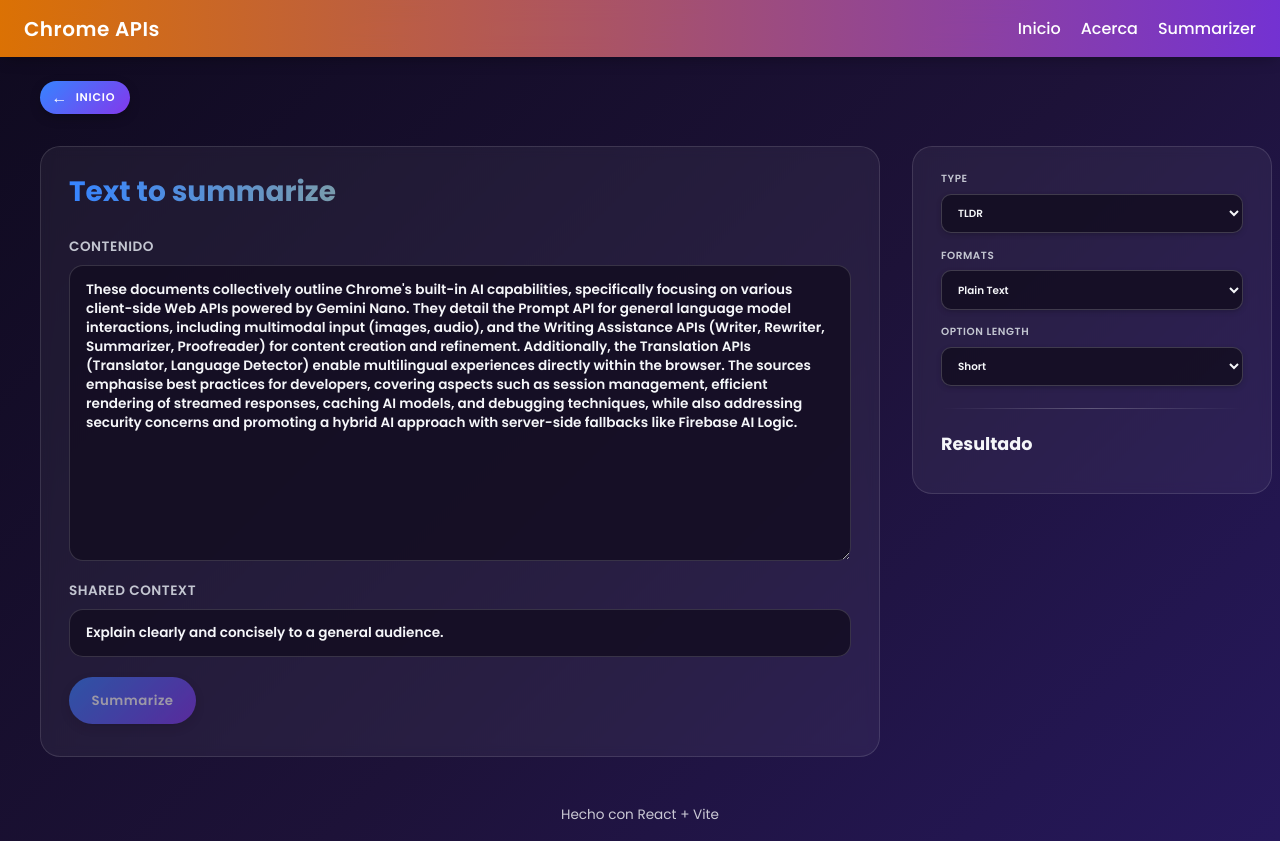
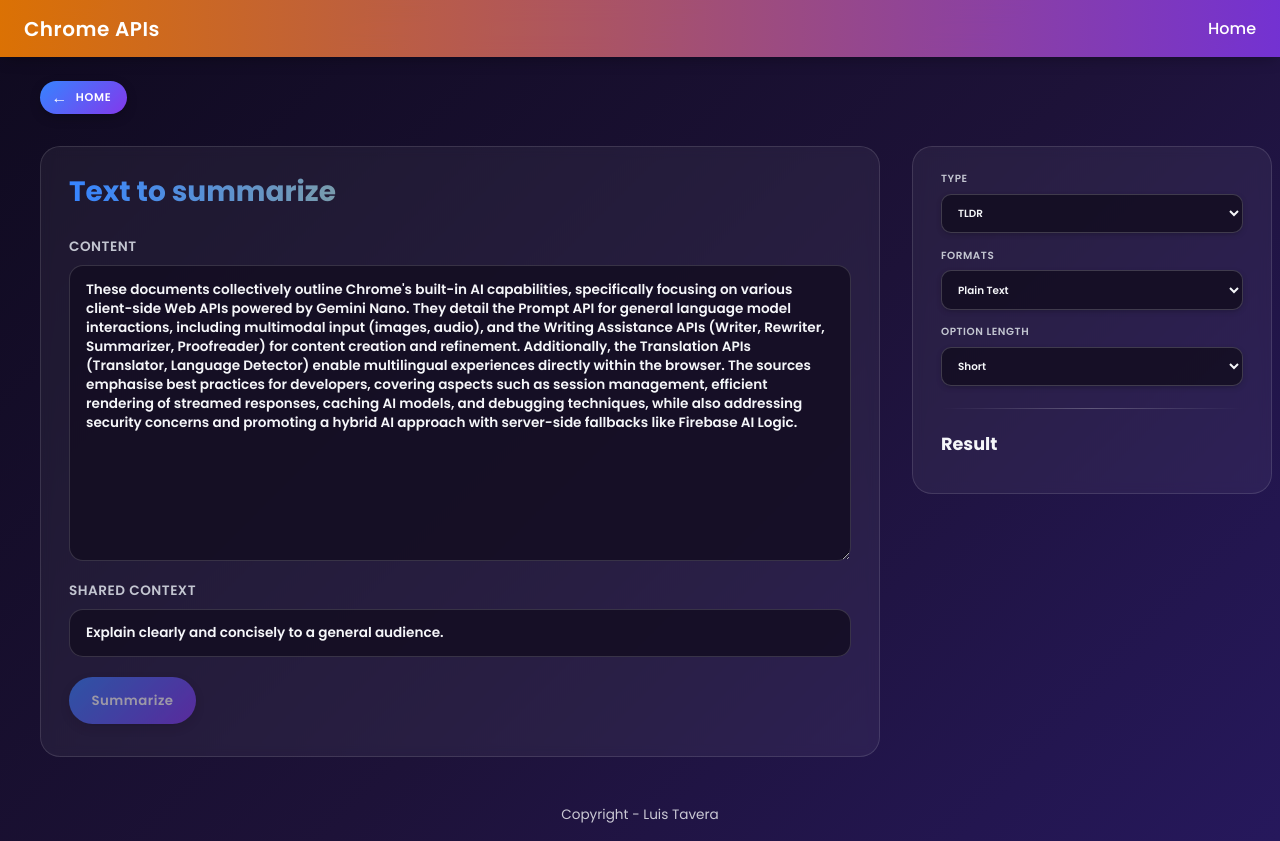
Before and after one commit to ltaverao95/google_chrome_apis, a React (Vite) app: page /summarizer in a window 1280 px wide. Built offline with nearby package versions, Linux system fonts and the light colour scheme.

Commit message:
Refactor navigation and remove About page; update SummarizerComponent for improved user experience with English labels and placeholder text

```diff
--- a/src/App.tsx
+++ b/src/App.tsx
@@ -1,7 +1,6 @@
 import { Routes, Route } from "react-router-dom";
 import { Layout } from "./components/Layout/Layout";
 import { Home } from "./pages/Home/Home";
-import { About } from "./pages/About/About";
 import { NotFound } from "./pages/NotFound/NotFound";
 import { SummarizerComponent } from "./pages/Summarizer/Summarizer";
 
@@ -10,7 +9,6 @@
     <Routes>
       <Route element={<Layout />}>
         <Route index element={<Home />} />
-        <Route path="about" element={<About />} />
         <Route path="summarizer" element={<SummarizerComponent />} />
         <Route path="*" element={<NotFound />} />
       </Route>
--- a/src/components/Layout/Layout.tsx
+++ b/src/components/Layout/Layout.tsx
@@ -9,7 +9,7 @@
       <main className={styles.main}>
         <Outlet />
       </main>
-      <footer className={styles.footer}>Hecho con React + Vite</footer>
+      <footer className={styles.footer}>Copyright - Luis Tavera</footer>
     </div>
   );
 };
--- a/src/components/Navbar/Navbar.tsx
+++ b/src/components/Navbar/Navbar.tsx
@@ -6,9 +6,7 @@
     <header className={styles.header}>
       <div className={styles.brand}>Chrome APIs</div>
       <nav className={styles.nav} aria-label="Principal">
-        <NavLink to="/" end className={({ isActive }) => isActive ? styles.active : undefined}>Inicio</NavLink>
-  <NavLink to="/about" className={({ isActive }) => isActive ? styles.active : undefined}>Acerca</NavLink>
-  <NavLink to="/summarizer" className={({ isActive }) => isActive ? styles.active : undefined}>Summarizer</NavLink>
+        <NavLink to="/" end className={({ isActive }) => isActive ? styles.active : undefined}>Home</NavLink>
       </nav>
     </header>
   );
--- a/src/pages/About/About.module.css
+++ /dev/null
@@ -1,5 +0,0 @@
-.wrapper { display: flex; flex-direction: column; gap: 1.25rem; }
-.wrapper h1 { font-size: 2rem; font-family: var(--font-headings); }
-.wrapper p { max-width: 70ch; }
-.list { list-style: square; padding-left: 1.25rem; display: flex; flex-direction: column; gap: .4rem; }
-.list li { font-size: .95rem; }
--- a/src/pages/About/About.tsx
+++ /dev/null
@@ -1,18 +0,0 @@
-import styles from './About.module.css';
-
-export const About = () => {
-  return (
-    <section className={styles.wrapper}>
-      <h1>Acerca del proyecto</h1>
-      <p>
-        Esta base te permite comenzar rápido con React, Vite, TypeScript y React Router. Ajusta la paleta en <code>styles/theme.css</code>.
-      </p>
-      <ul className={styles.list}>
-        <li>Vite para desarrollo ultrarrápido</li>
-        <li>CSS modular para aislamiento de estilos</li>
-        <li>Fuentes modernas: Poppins & Fira Code</li>
-        <li>Diseño responsive y accesible</li>
-      </ul>
-    </section>
-  );
-};
--- a/src/pages/Summarizer/Summarizer.tsx
+++ b/src/pages/Summarizer/Summarizer.tsx
@@ -65,7 +65,6 @@
         monitor(m: any) {
           m.addEventListener("downloadprogress", (e: Event) => {
             const progressEvent = e as ProgressEvent;
-            alert(`Download progress: ${progressEvent.loaded * 100}% of ${modelKey}`);
             console.log(
               `Download progress: ${progressEvent.loaded * 100}% of ${modelKey}`
             );
@@ -111,18 +110,18 @@
         <span className={styles.backIcon} aria-hidden="true">
           ←
         </span>
-        <span className={styles.backText}>Inicio</span>
+        <span className={styles.backText}>Home</span>
       </NavLink>
       <div className={styles.left}>
         <form onSubmit={handleSubmit} className={styles.form}>
           <h1 className={styles.title}>Text to summarize</h1>
           <label className={styles.label}>
-            <span className={styles.labelText}>Contenido</span>
+            <span className={styles.labelText}>Content</span>
             <textarea
               className={styles.textarea}
               value={text}
               onChange={(e) => setText(e.target.value)}
-              placeholder="Pega o escribe el texto que deseas resumir..."
+              placeholder="Paste or type the text you want to summarize..."
               rows={14}
               required
             />
@@ -134,7 +133,7 @@
               className={styles.input}
               value={sharedContext}
               onChange={(e) => setSharedContext(e.target.value)}
-              placeholder="Contexto opcional compartido (ej. dominio, tema)"
+              placeholder="Optional shared context (e.g. domain, topic)"
             />
           </label>
           <button className={styles.button} disabled={disabled} type="submit">
@@ -193,9 +192,9 @@
         </form>
         <hr className={styles.divider} />
         <div className={styles.resultZone}>
-          <h2 className={styles.subtitle}>Resultado</h2>
+          <h2 className={styles.subtitle}>Result</h2>
           {!result && !loading && (
-            <p className={styles.placeholder}>El resumen aparecerá aquí.</p>
+            <p className={styles.placeholder}>The summary will appear here.</p>
           )}
           {result && <article className={styles.result}>{result}</article>}
         </div>
```
